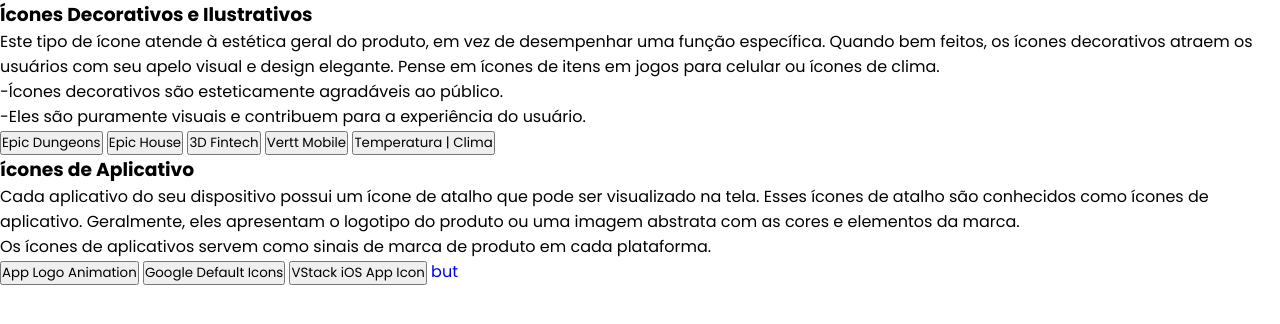
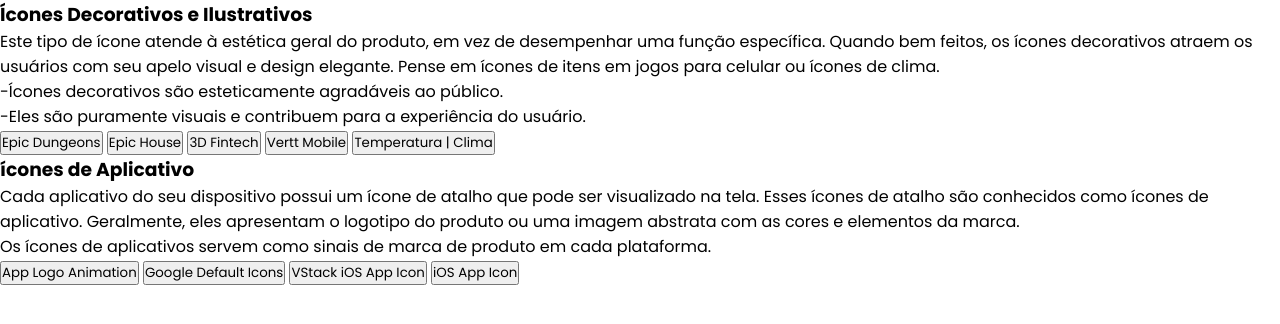
Before and after one commit to Joseph-VTs/v2-Aprendendo-Ensinando, a plain HTML site: page Pages/Recursos/icons.html in a window 1280 px wide. Drawn offline with Linux system fonts and the light colour scheme.

Commit message:
Add. em icons.html Link ícones de Aplicativo

```diff
--- a/Pages/Recursos/icons.html
+++ b/Pages/Recursos/icons.html
@@ -42,7 +42,7 @@
     <a href="https://dribbble.com/shots/15936064-App-Logo-Animation" target="_blank"><button>App Logo Animation</button></a>
     <a href="https://www.behance.net/gallery/107745675/Google-Neumorphic-Icons" target="_blank"><button>Google Default Icons</button></a>
     <a href="https://dribbble.com/shots/18824637-VStack-iOS-App-Icon" target="_blank"><button>VStack iOS App Icon</button></a>
-    <a href="https://dribbble.com/shots/6118207--iOS-App-Icon" target="_blank">but</a>
+    <a href="https://dribbble.com/shots/6118207--iOS-App-Icon" target="_blank"><button>iOS App Icon</button></a>
 </body>
 
 </html>
```
